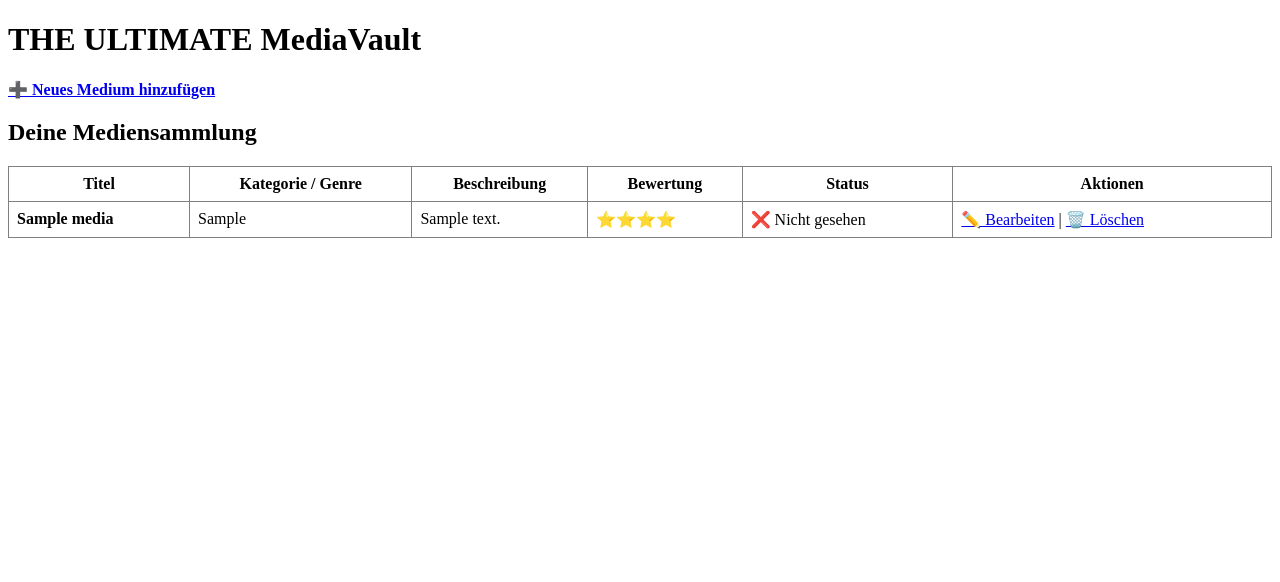
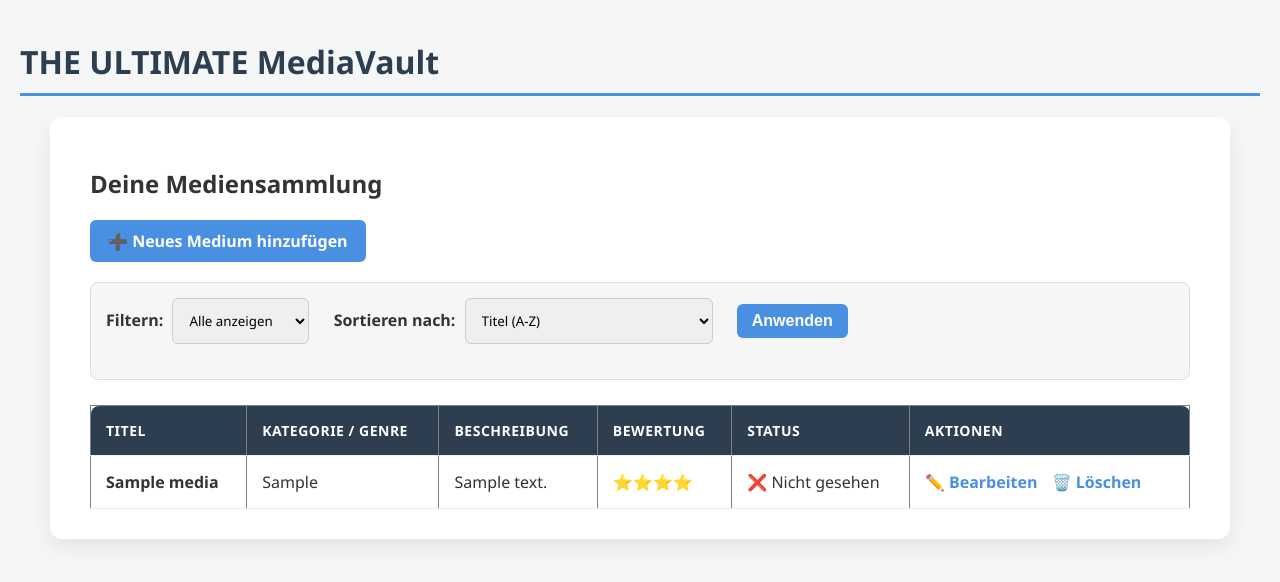
Before and after one commit to eyobtefera-debug/The-Ultimate-MediaVault, a PHP site: page / in a window 1280 px wide. Shown: the top 582 px of the page. Run offline with PHP 8.4, Linux system fonts and the light colour scheme; tables that the repository leaves empty or names only in its code hold one stand-in row (values such as "Sample post").

Commit message:
Interaktive Sterne, Sortierung und Design

```diff
--- a/index.php
+++ b/index.php
@@ -3,9 +3,35 @@
 require_once 'db.php';
 
 try {
-  // 2. Medien aus der Datenbank abfragen (alphabetisch nach Titel sortiert)
-  $stmt = $pdo->query("SELECT * FROM media ORDER BY title ASC");
-  $mediaItems = $stmt->fetchAll(PDO::FETCH_ASSOC);
+// --- SORTIEREN & FILTERN LOGIK ---
+  $orderBy = "title ASC"; // Standard-Sortierung (A-Z)
+  $whereClause = "";
+  $params = [];
+
+// 1. Wurde ein Filter gewählt?
+  if (isset($_GET['status']) && $_GET['status'] != '') {
+    $whereClause = "WHERE status = ?";
+    $params[] = $_GET['status']; // Sicherer Parameter für PDO
+  }
+
+// 2. Wurde eine Sortierung gewählt?
+  if (isset($_GET['sort'])) {
+    if ($_GET['sort'] == 'rating_desc') {
+      $orderBy = "rating DESC"; // Beste Bewertung zuerst
+    } elseif ($_GET['sort'] == 'rating_asc') {
+      $orderBy = "rating ASC";  // Schlechteste Bewertung zuerst (NEU!)
+    } elseif ($_GET['sort'] == 'title_asc') {
+      $orderBy = "title ASC";   // Alphabetisch
+    }
+  }
+
+// 3. SQL zusammenbauen und ausführen
+  $sql = "SELECT * FROM media $whereClause ORDER BY $orderBy";
+  $stmt = $pdo->prepare($sql);
+  $stmt->execute($params);
+// ----------------------------------
+
+$mediaItems = $stmt->fetchAll(PDO::FETCH_ASSOC);
 } catch (PDOException $e) {
   die("Fehler beim Laden der Medien: " . $e->getMessage());
 }
@@ -16,19 +42,37 @@ try {
   <meta charset="UTF-8">
   <meta name="viewport" content="width=device-width, initial-scale=1.0">
   <title>Media Vault - Übersicht</title>
+  <link rel="stylesheet" href="style.css">
 </head>
 <body>
 
 <header>
   <h1> THE ULTIMATE MediaVault</h1>
   <nav>
-    <a href="add.php" style="font-weight: bold;">➕ Neues Medium hinzufügen</a>
   </nav>
 </header>
 
 <main>
   <h2>Deine Mediensammlung</h2>
+  <a href="add.php" class="btn">➕ Neues Medium hinzufügen</a>
+  <form method="GET" action="index.php" style="background: var(--bg-color); padding: 15px; border-radius: 8px; margin: 20px 0; border: 1px solid #ddd;">
 
+    <label for="status" style="font-weight: bold; margin-right: 5px;">Filtern:</label>
+    <select name="status" id="status" style="width: auto; display: inline-block; margin-right: 20px; margin-top: 0;">
+      <option value="">Alle anzeigen</option>
+      <option value="gesehen" <?php echo (isset($_GET['status']) && $_GET['status'] == 'gesehen') ? 'selected' : ''; ?>>Gesehen</option>
+      <option value="nicht gesehen" <?php echo (isset($_GET['status']) && $_GET['status'] == 'nicht gesehen') ? 'selected' : ''; ?>>Nicht gesehen</option>
+    </select>
+
+    <label for="sort" style="font-weight: bold; margin-right: 5px;">Sortieren nach:</label>
+    <select name="sort" id="sort" style="width: auto; display: inline-block; margin-right: 20px; margin-top: 0;">
+      <option value="title_asc" <?php echo (isset($_GET['sort']) && $_GET['sort'] == 'title_asc') ? 'selected' : ''; ?>>Titel (A-Z)</option>
+      <option value="rating_desc" <?php echo (isset($_GET['sort']) && $_GET['sort'] == 'rating_desc') ? 'selected' : ''; ?>>Bewertung (Beste zuerst)</option>
+      <option value="rating_asc" <?php echo (isset($_GET['sort']) && $_GET['sort'] == 'rating_asc') ? 'selected' : ''; ?>>Bewertung (Schlechteste zuerst)</option>
+    </select>
+
+    <button type="submit" class="btn" style="padding: 8px 15px;">Anwenden</button>
+  </form>
   <?php if (empty($mediaItems)): ?>
     <p>Dein Vault ist noch leer. Klicke oben auf "Neues Medium hinzufügen", um zu starten!</p>
   <?php else: ?>
@@ -56,7 +100,7 @@ try {
             <?php echo $item['status'] === 'gesehen' ? '✅ Gesehen' : '❌ Nicht gesehen'; ?>
           </td>
           <td>
-            <a href="edit.php?id=<?php echo $item['id']; ?>">✏️ Bearbeiten</a> |
+            <a href="edit.php?id=<?php echo $item['id']; ?>">✏️ Bearbeiten</a>
             <a href="delete.php?id=<?php echo $item['id']; ?>" onclick="return confirm('Möchtest du dieses Medium wirklich löschen?');">🗑️ Löschen</a>
           </td>
         </tr>
--- a/style.css
+++ b/style.css
@@ -0,0 +1,125 @@
+/* --- GRUNDEINSTELLUNGEN --- */
+:root {
+  --primary-color: #4A90E2;    /* Ein schönes, modernes Blau */
+  --secondary-color: #2C3E50;  /* Dunkles Blaugrau für Überschriften */
+  --bg-color: #F4F7F6;         /* Sehr helles Grau für den Hintergrund */
+  --text-color: #333333;       /* Dunkelgrau für bessere Lesbarkeit */
+  --white: #FFFFFF;
+}
+
+body {
+  font-family: 'Segoe UI', Roboto, Helvetica, Arial, sans-serif;
+  background-color: var(--bg-color);
+  color: var(--text-color);
+  margin: 0;
+  padding: 40px 20px;
+}
+
+/* --- DIE HAUPTBOX (CONTAINER) --- */
+main {
+  max-width: 1100px;
+  margin: 0 auto;
+  background: var(--white);
+  padding: 30px 40px;
+  border-radius: 12px;
+  box-shadow: 0 8px 20px rgba(0, 0, 0, 0.08); /* Sanfter Schatten */
+}
+
+h1 {
+  color: var(--secondary-color);
+  border-bottom: 3px solid var(--primary-color);
+  padding-bottom: 10px;
+  margin-top: 0;
+}
+
+/* --- BUTTONS & LINKS --- */
+a.btn, button {
+  text-decoration: none;
+  background-color: var(--primary-color);
+  color: var(--white);
+  padding: 10px 18px;
+  border-radius: 6px;
+  border: none;
+  font-size: 16px;
+  font-weight: bold;
+  cursor: pointer;
+  transition: all 0.3s ease; /* Weicher Übergang beim Hovern */
+  display: inline-block;
+}
+
+a.btn:hover, button:hover {
+  background-color: #357ABD;
+  transform: translateY(-2px); /* Button hebt sich leicht an */
+  box-shadow: 0 4px 10px rgba(74, 144, 226, 0.3);
+}
+
+/* --- TABELLE (ÜBERSICHT) --- */
+table {
+  width: 100%;
+  border-collapse: collapse;
+  margin-top: 25px;
+}
+
+th, td {
+  padding: 15px;
+  text-align: left;
+  border-bottom: 1px solid #EEEEEE;
+}
+
+th {
+  background-color: var(--secondary-color);
+  color: var(--white);
+  text-transform: uppercase;
+  font-size: 14px;
+  letter-spacing: 0.5px;
+}
+
+th:first-child { border-top-left-radius: 8px; }
+th:last-child { border-top-right-radius: 8px; }
+
+tr:hover {
+  background-color: #F9FAFC; /* Zeile wird leicht grau beim Drüberfahren */
+}
+
+/* Links in der Tabelle (Bearbeiten / Löschen) */
+td a {
+  text-decoration: none;
+  color: var(--primary-color);
+  font-weight: bold;
+  margin-right: 10px;
+}
+td a:hover {
+  color: #E74C3C; /* Wird rot beim Hovern (besonders gut fürs Löschen) */
+}
+
+/* --- FORMULARE (ADD & EDIT) --- */
+input, select, textarea {
+  width: 100%;
+  padding: 12px;
+  margin-top: 8px;
+  margin-bottom: 20px;
+  border: 1px solid #CCC;
+  border-radius: 6px;
+  box-sizing: border-box;
+  font-family: inherit;
+  transition: border-color 0.3s;
+}
+
+input:focus, select:focus, textarea:focus {
+  border-color: var(--primary-color);
+  outline: none;
+  box-shadow: 0 0 5px rgba(74, 144, 226, 0.3);
+}
+
+/* --- INTERAKTIVE STERNE (JavaScript) --- */
+.star-rating {
+  font-size: 28px;
+  cursor: pointer;
+  color: #CCCCCC; /* Graue Sterne als Basis */
+  user-select: none;
+}
+
+/* Wenn ein Stern aktiv ist (angeklickt wurde) */
+.star-rating .star.active {
+  color: #FFD700; /* Leuchtendes Gold */
+}
```
Also changed, not shown: add.php (+37 -2 lines), edit.php (+38 -2 lines).
